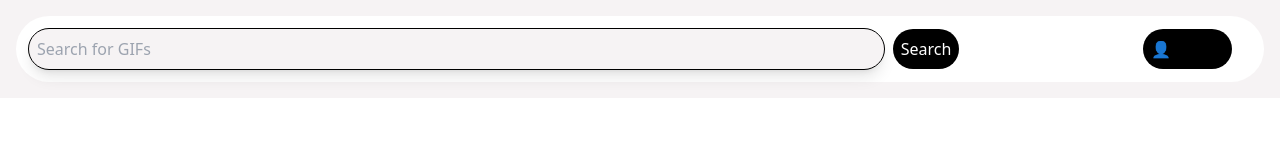
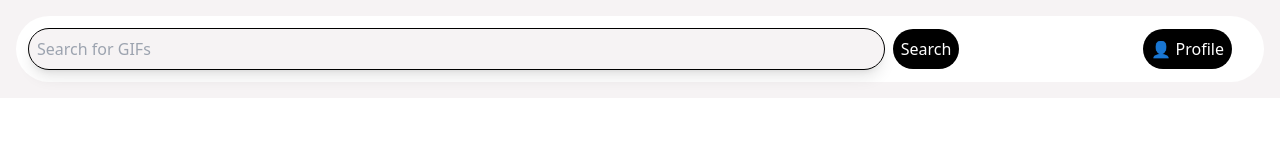
Before and after one commit to Aber72/giphy_search, a Next.js app: page /search in a window 1280 px wide. Shown: the top 160 px of the page. Built offline with nearby package versions, Linux system fonts and the light colour scheme; no server answers; sample sign-in values are in the browser's storage.

Commit message:
fix in dropdown.tsx

```diff
--- a/src/app/Components/Dropdown.tsx
+++ b/src/app/Components/Dropdown.tsx
@@ -37,7 +37,7 @@ const Dropdown = () => {
   return (
     <div className="dropdown">
       {user && (
-        <div className="profile bg-black p-2 rounded-full" onClick={toggleDropdown}>
+        <div className="profile bg-black p-2 rounded-full text-white" onClick={toggleDropdown}>
           <span>👤 Profile</span>
         </div>
       )}
```
